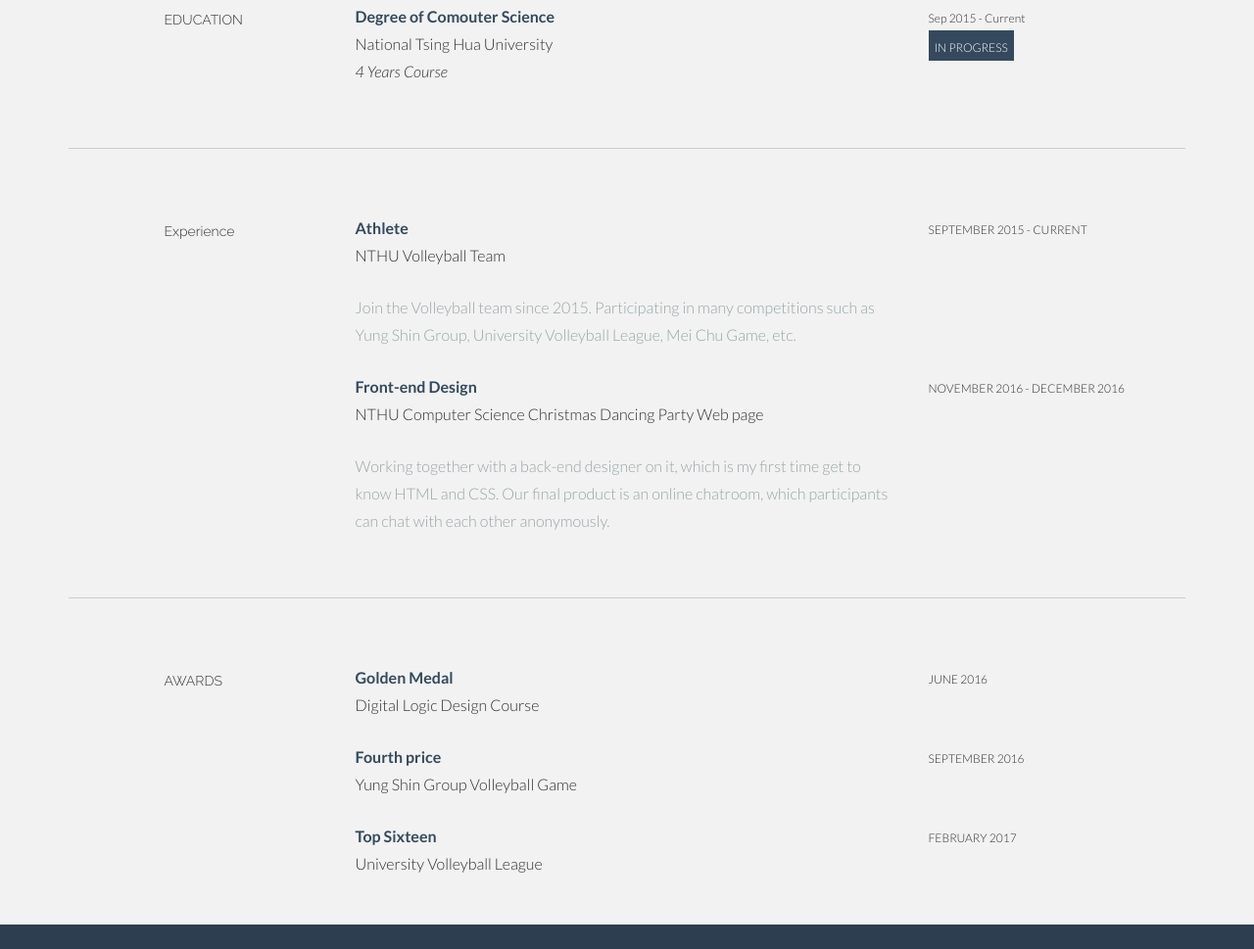
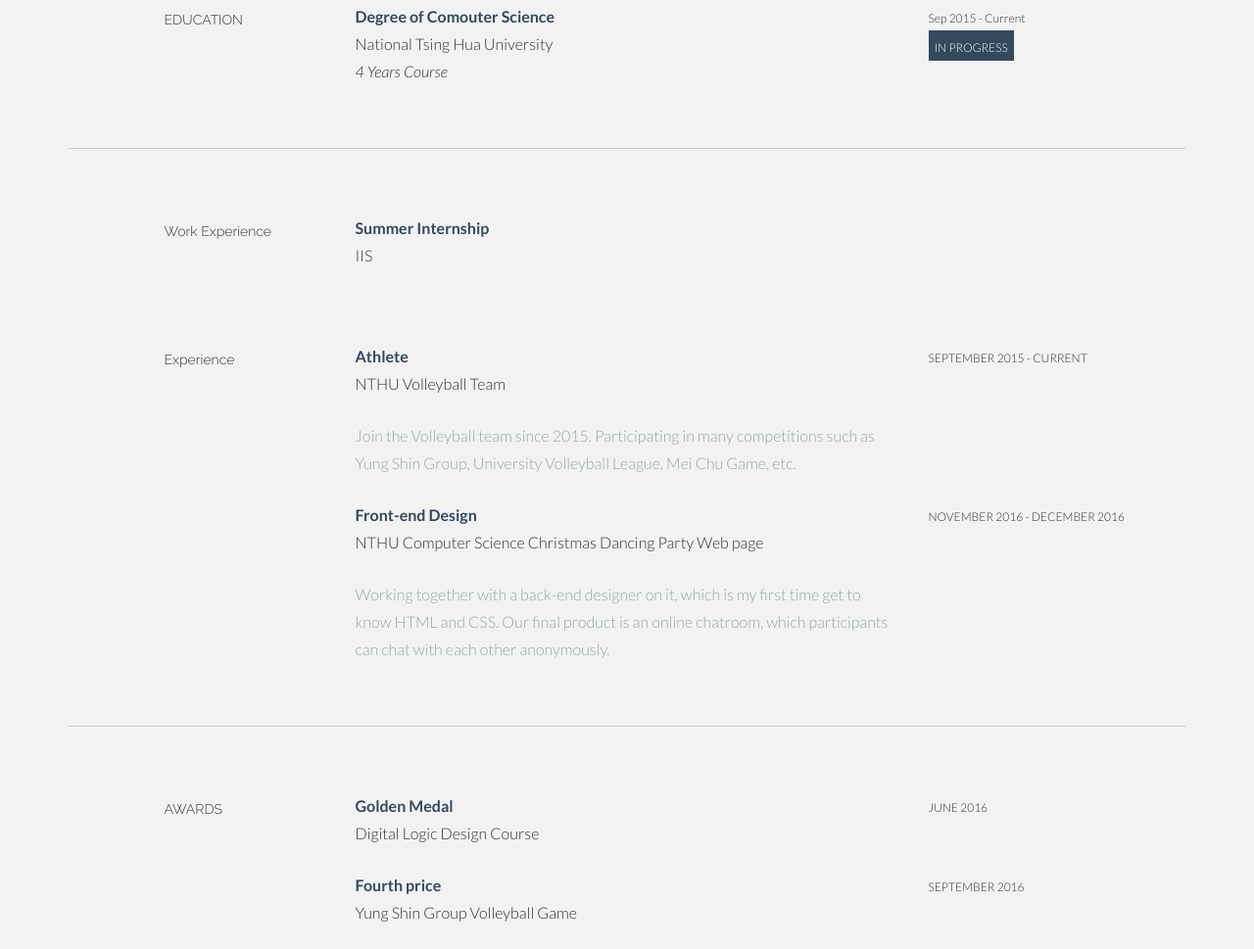
Before and after one commit to hsinweiyo/hsinweiyo.github.io, a plain HTML site: page index.html in a window 1280 px wide. Shown: the part 864-1833 px from the top of the page at 98% size. Drawn offline with Linux system fonts and the light colour scheme.

Commit message:
add work experience

```diff
--- a/index.html
+++ b/index.html
@@ -121,7 +121,20 @@
 		<hr>
 	</div><!--/.container -->
 
+	<div class="container desc">
+		<div class="row">
+			<div class="col-lg-2 col-lg-offset-1">
+				<h5>Work Experience</h5>
+			</div>
+			<div class="col-lg-6">
+				<p><t>Summer Internship</t><br/>
+					IIS <br/>
+				</p>
+				<p><more></more></p>
+			</div>
+		</div>
 
+	</div>
 	<!--WORK DESCRIPTION -->
 	<div class="container desc">
 		<div class="row">
```
